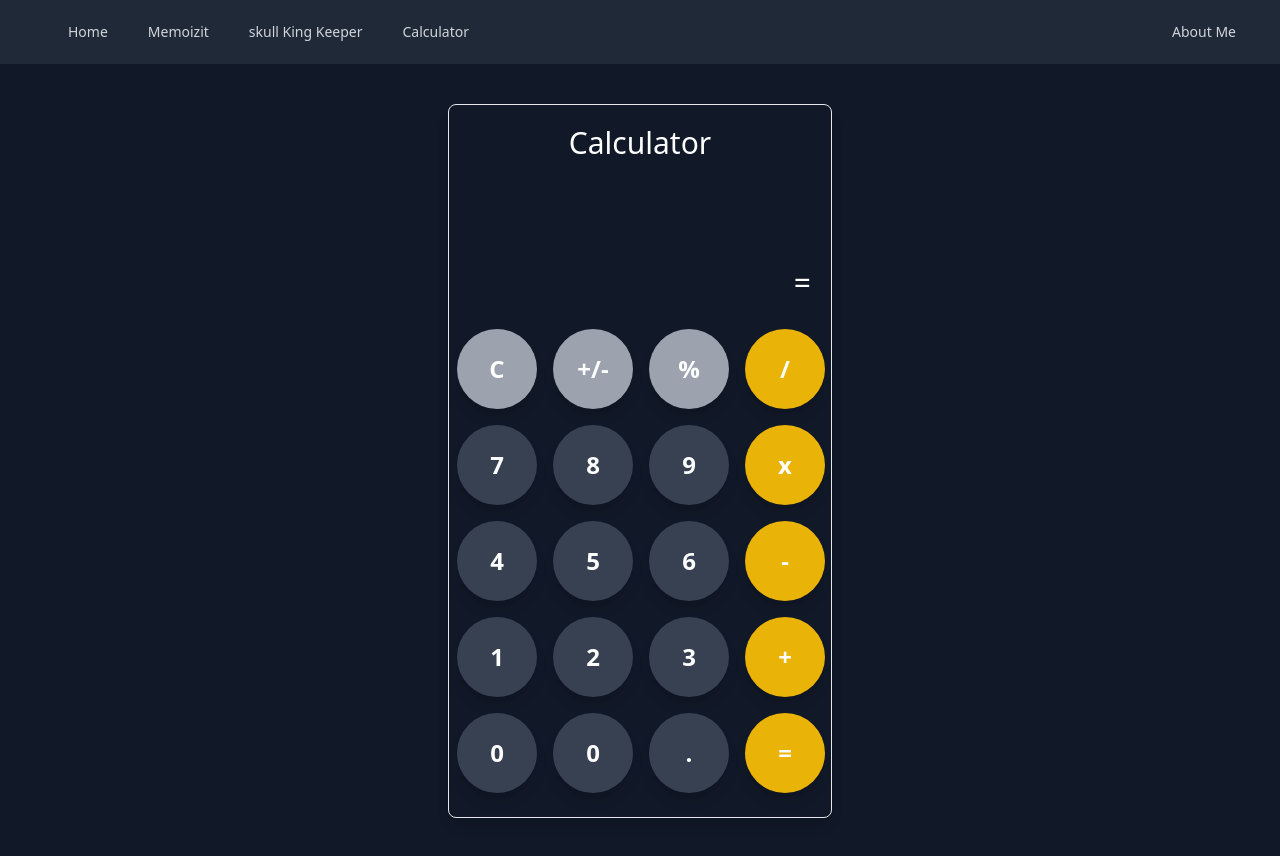
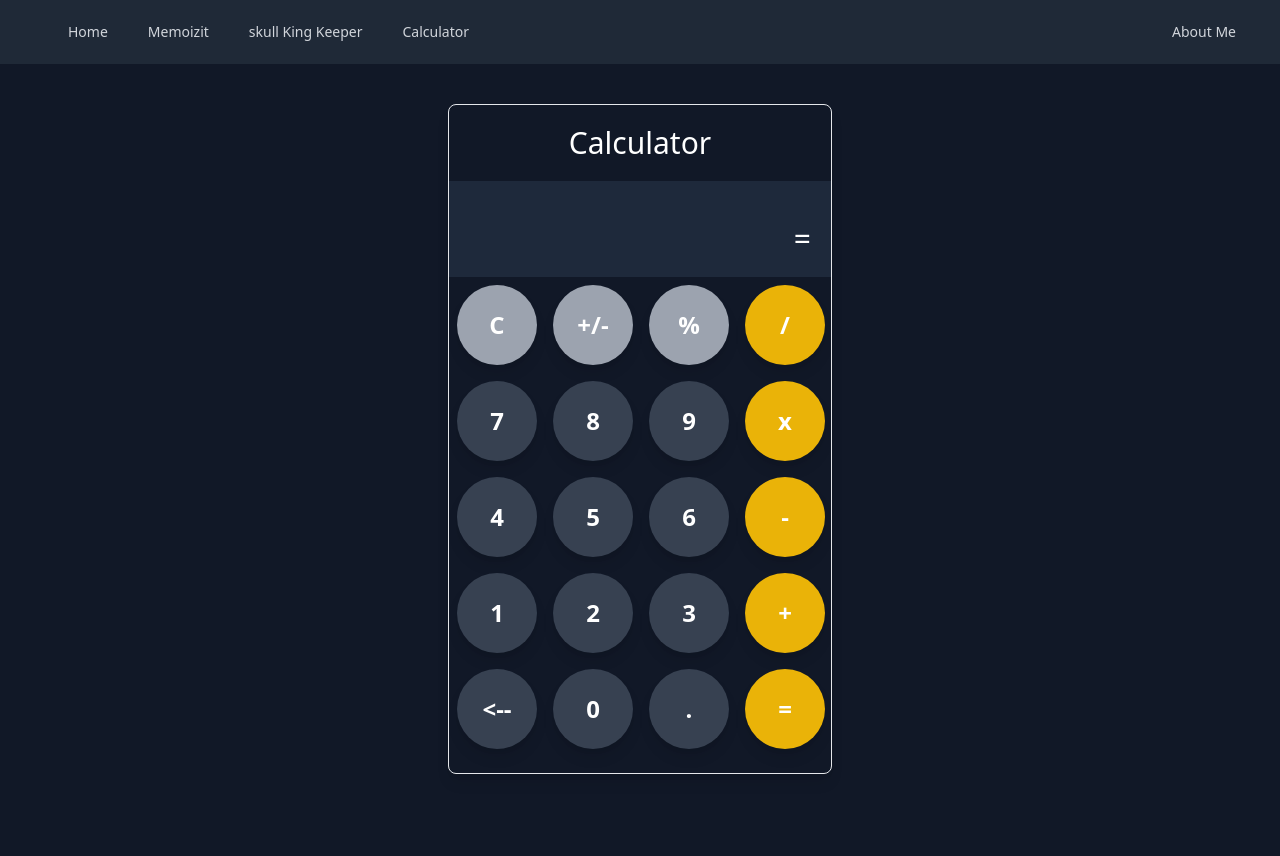
Before and after one commit to widnat/NateWidmer, a Next.js app: page /calculator/calculator in a window 1280 px wide. Shown: the top 856 px of the page. Built offline with nearby package versions, Linux system fonts and the light colour scheme.

Commit message:
Calculator done

```diff
--- a/pages/calculator/calculator.tsx
+++ b/pages/calculator/calculator.tsx
@@ -5,78 +5,92 @@ import DarkBtn from "../../components/calculator/DarkBtn";
 import NavBar from "../../components/NavBar/NavBar";
 
 export default function Calculator() {
-	const [inputNum, setInputNum] = useState("");
 	const [firstNum, setFirstNum] = useState("");
-	const [secondNum, setsecondNum] = useState("");
+	const [secondNum, setSecondNum] = useState("");
 	const [total, setTotal] = useState("");
 	const [operator, setOperator] = useState("");
 
 	function clear() {
-		alert("clear");
-		setInputNum("");
 		setTotal("");
 		setFirstNum("");
-		setsecondNum("");
+		setSecondNum("");
 		setOperator("");
 	}
 
+	function backSpace() {
+		var num1: string = firstNum;
+		var num2: string = secondNum;
+		if (secondNum !== "")
+			setSecondNum((num2 = secondNum.substring(0, secondNum.length - 1)));
+		else if (operator !== "") setOperator("");
+		else if (firstNum !== "")
+			setFirstNum((num1 = firstNum.substring(0, firstNum.length - 1)));
+
+		if (num1 === "") setTotal("");
+
+		updateTotal(num1, num2);
+	}
+
 	function appendNum(num: string) {
-		setInputNum(inputNum + num);
+		var num1: string = firstNum;
+		var num2: string = secondNum;
+		if (operator === "") num1 = firstNum + num;
+		else num2 = secondNum + num;
+
+		setFirstNum(num1);
+		setSecondNum(num2);
+		updateTotal(num1, num2);
 	}
 
 	function handleOperator(op: string) {
+		var num1: string = firstNum;
+		var num2: string = secondNum;
 		if (secondNum !== "") {
-			if (operator === "+/-") changeValueHelper((num: number) => num * -1);
-			else if (operator === "%") changeValueHelper((num: number) => num / 100);
-			else if (operator === "/")
-				doMath((num1: number, num2: number) => num1 / num2, op);
-			else if (operator === "x")
-				doMath((num1: number, num2: number) => num1 * num2, op);
-			else if (operator === "-")
-				doMath((num1: number, num2: number) => num1 - num2, op);
-			else if (operator === "+")
-				doMath((num1: number, num2: number) => num1 + num2, op);
-
-			if (op === "/" || op === "x" || op === "-" || op === "+") setOperator(op);
+			if (op === "+/-") num2 = String(Number(secondNum) * -1);
+			else if (op === "%") num2 = String(Number(secondNum) / 100);
+		} else if (firstNum !== "") {
+			if (op === "+/-") num1 = String(Number(firstNum) * -1);
+			else if (op === "%") num1 = String(Number(firstNum) / 100);
+		} else if (total !== "") {
+			setFirstNum((num1 = total));
 		}
 
-		if (firstNum !== "") {
-			if (op === "+/-") changeValueHelper((num: number) => num * -1);
-			else if (op === "%") changeValueHelper((num: number) => num / 100);
-			else if (op === "/")
-				mathOpHelper((num1: number, num2: number) => num1 / num2);
-			else if (op === "x")
-				mathOpHelper((num1: number, num2: number) => num1 * num2);
-			else if (op === "-")
-				mathOpHelper((num1: number, num2: number) => num1 - num2);
-			else if (op === "+")
-				mathOpHelper((num1: number, num2: number) => num1 + num2);
-			else if (op === "=") {
-				if (secondNum === "") {
-					setOperator("");
-					setTotal(firstNum);
-				} else
-					mathOpHelper((num1: number, num2: number) => num1 + num2, operator);
+		update(num1, num2, op);
+	}
+
+	function update(num1: string, num2: string, op: string) {
+		updateTotal(num1, num2);
+		if (op === "/" || op === "x" || op === "-" || op === "+") {
+			if (num2 !== "") {
+				setFirstNum(combineNumsWithOp(num1, num2));
+				setSecondNum("");
 			}
+
+			setOperator(op);
+		} else if (op === "=") {
+			setFirstNum("");
+			setSecondNum("");
+			setOperator("");
+		} else {
+			setFirstNum(num1);
+			setSecondNum(num2);
+			if (op !== "+/-" && op !== "%") setOperator("");
 		}
 	}
 
-	function changeValueHelper(opFunction: any) {
-		if (secondNum === "") {
-			let num: number = opFunction(Number(firstNum));
-			setFirstNum(String(num));
-		} else {
-			let num: number = opFunction(Number(secondNum));
-			setFirstNum(String(num));
-		}
+	function updateTotal(num1: string, num2: string) {
+		if (num2 !== "") setTotal(combineNumsWithOp(num1, num2));
+		else if (num1 !== "") setTotal(num1);
 	}
 
-	function doMath(opFunction: any, op: string) {
-		let num: number = opFunction(Number(firstNum), Number(secondNum));
-		setFirstNum(String(num));
-		setsecondNum("");
-		setTotal(String(num));
-		setOperator(op);
+	function combineNumsWithOp(num1: string, num2: string) {
+		var result: string = "";
+		if (operator === "/") result = String(Number(num1) / Number(num2));
+		else if (operator === "x") result = String(Number(num1) * Number(num2));
+		else if (operator === "-") result = String(Number(num1) - Number(num2));
+		else if (operator === "+") result = String(Number(num1) + Number(num2));
+
+		return result;
 	}
 
 	return (
@@ -88,10 +102,12 @@ export default function Calculator() {
 						<div className="p-5 text-white text-center text-3xl">
 							Calculator
 						</div>
-						<div className="pt-16 p-5 pb-0 text-white text-right text-3xl">
+						<div className=" p-5 pb-0 bg-slate-800 text-white text-right text-3xl">
 							{firstNum} {operator} {secondNum}
 						</div>
-						<div className="p-5 text-white text-right text-3xl">= {total}</div>
+						<div className="p-5 text-white bg-slate-800 text-right text-3xl">
+							= {total}
+						</div>
 
 						<div className="flex items-stretch h-24">
 							<GrayBtn action={clear} text="C" />
@@ -122,7 +138,7 @@ export default function Calculator() {
 						</div>
 
 						<div className="flex items-stretch h-24 mb-4">
-							<DarkBtn action={appendNum} text="0" />
+							<DarkBtn action={backSpace} text="<--" />
 							<DarkBtn action={appendNum} text="0" />
 							<DarkBtn action={appendNum} text="." />
 							<ColorBtn action={handleOperator} text="=" />
```
